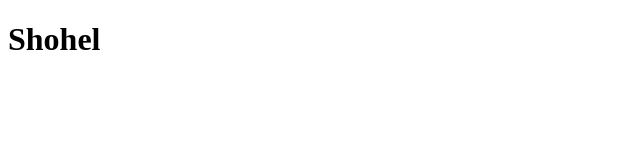
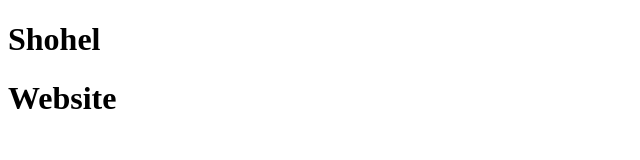
Before and after one commit to shohel2000/my-first-website, a plain HTML site: page index.html in a window 1280 px wide. Shown: the whole page, without its empty margins (0-640 px from the left). Drawn offline with Linux system fonts and the light colour scheme.

Commit message:
added a line

```diff
--- a/index.html
+++ b/index.html
@@ -7,5 +7,6 @@
 </head>
 <body>
     <h1>Shohel</h1>
+    <h1>Website</h1>
 </body>
 </html>
```
